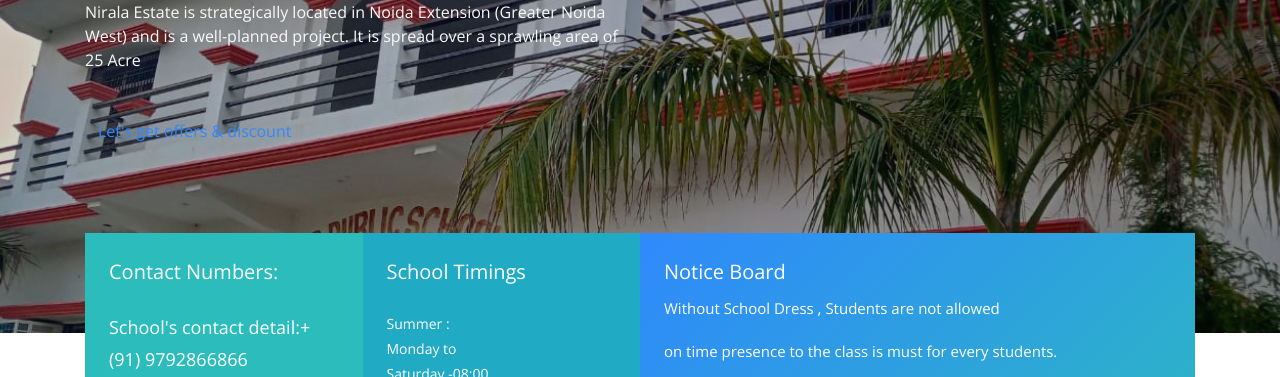
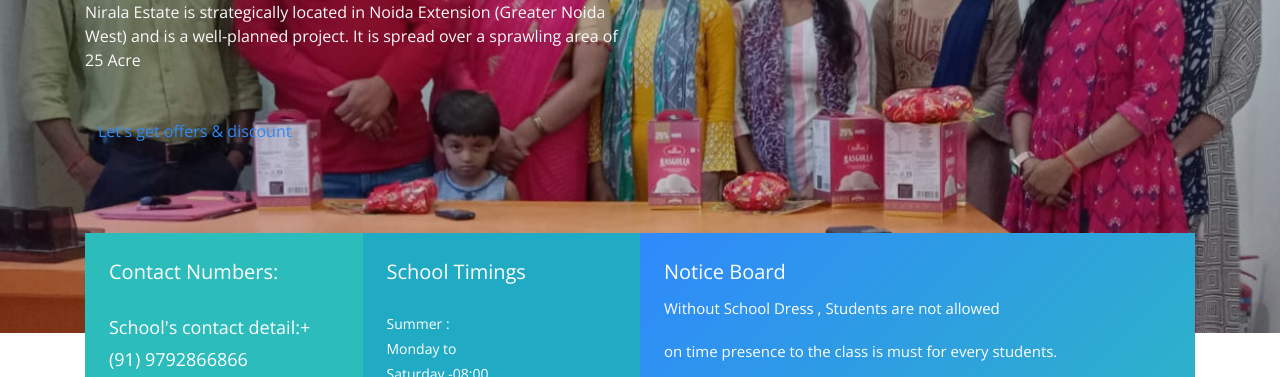
Before and after one commit to vinay8892/WebSiteTesting, a plain HTML site: page index.html in a window 1280 px wide. Shown: the part 318-695 px from the top of the page. Drawn offline with nearby package versions, Linux system fonts and the light colour scheme; files whose address does not match are found by name.

Commit message:
Add files via upload

```diff
--- a/index.html
+++ b/index.html
@@ -101,7 +101,7 @@
   .caption h3 a:hover { color: #FF3; }
 
   .home-slider .item-third {
-    background-image: url(../images/1.jpg);
+    background-image: url(images/3.jpeg);
 
   }
 
```
